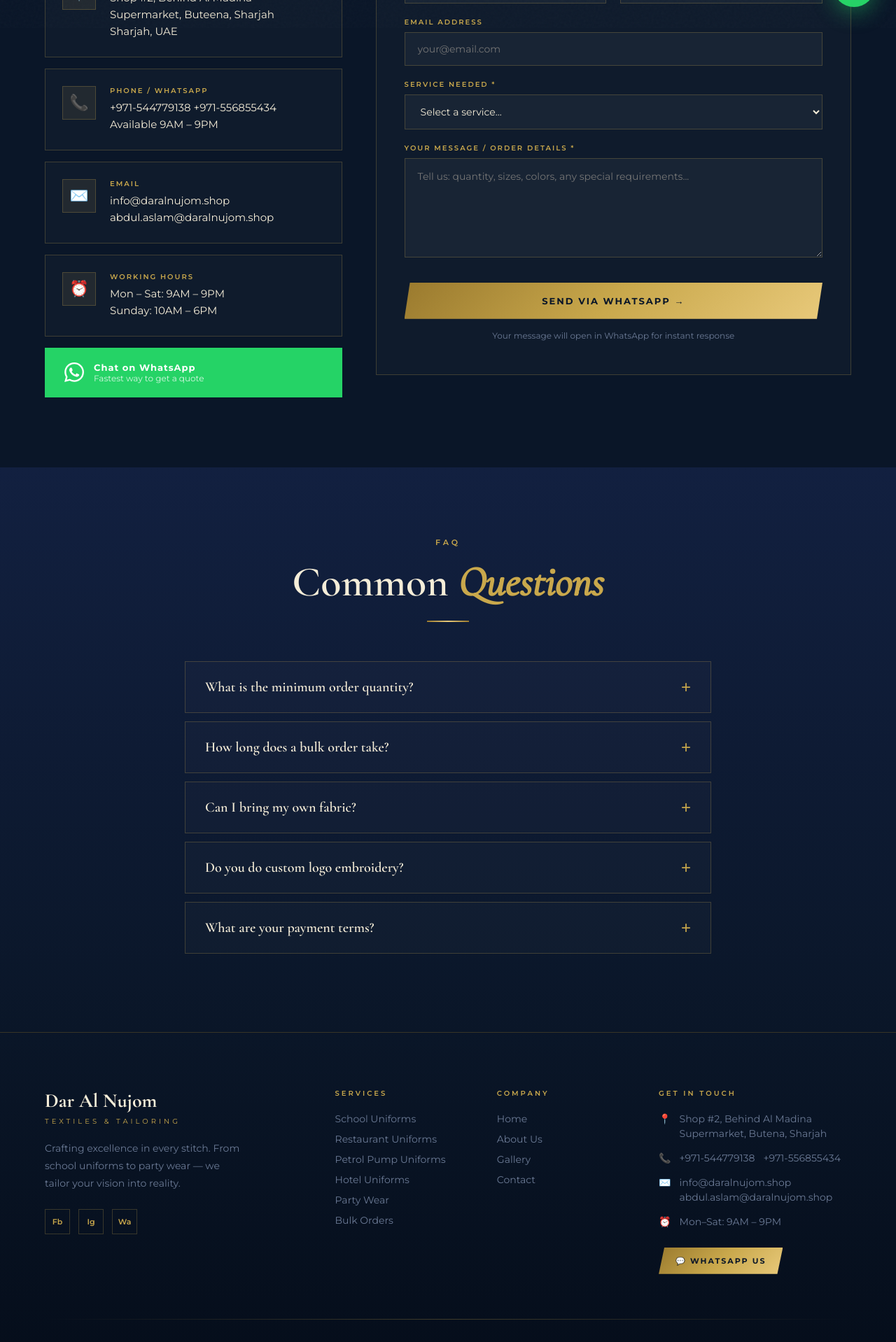
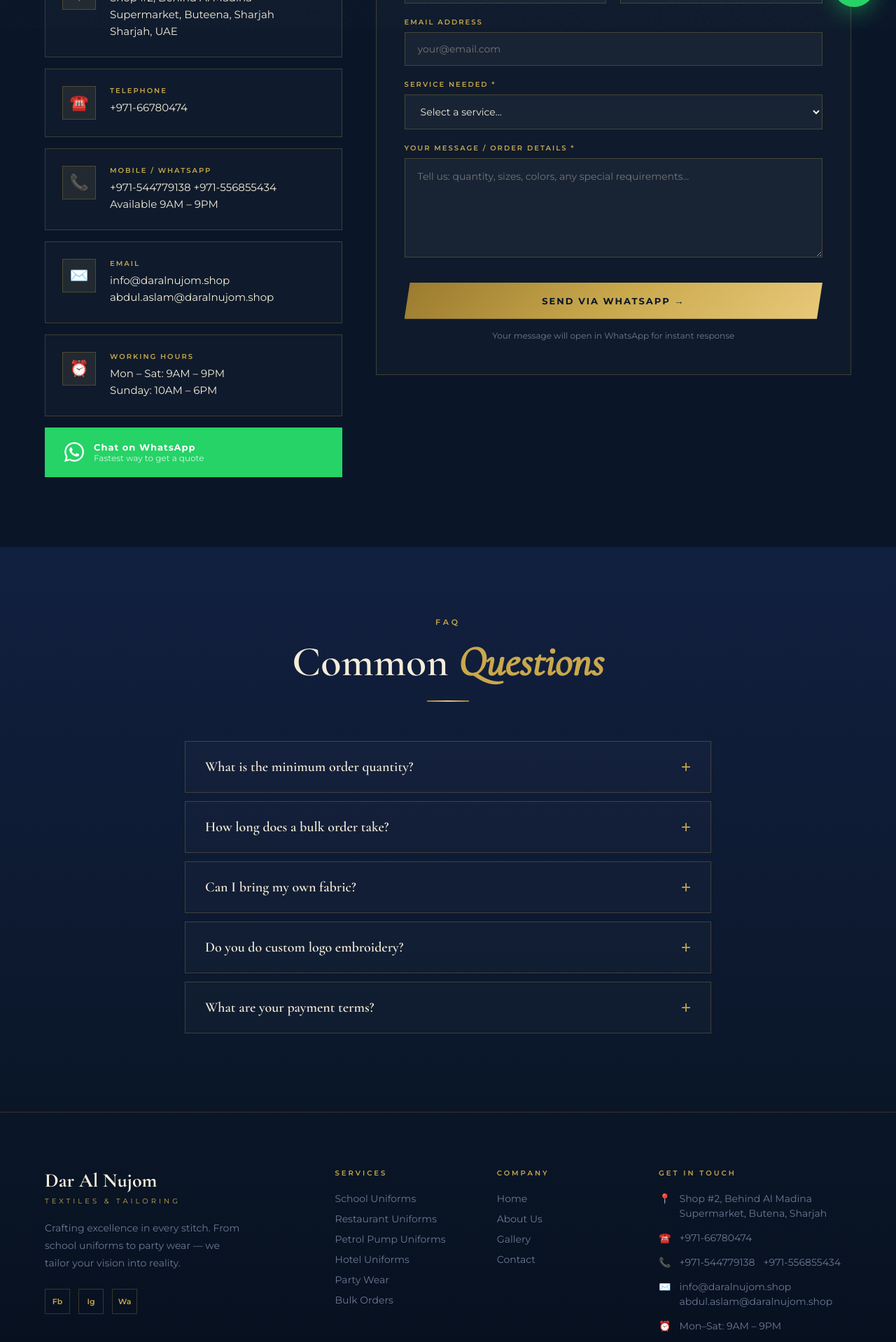
Before and after one commit to zafar26/Daralnujoom, a Next.js app: page /contact in a window 1280 px wide. Shown: the part 760-2678 px from the top of the page at 70% size. Built offline with nearby package versions, Linux system fonts and the light colour scheme.

Commit message:
Added TElephone Info

```diff
--- a/components/Footer.js
+++ b/components/Footer.js
@@ -149,6 +149,7 @@
             </div>
             {[
               { icon: '📍', text: 'Shop #2, Behind Al Madina Supermarket, Butena, Sharjah' },
+              { 'icon': '☎️', 'text' : '+971-66780474'},
               { icon: '📞', text: '+971-544779138, +971-556855434' },
               { icon: '✉️', text: 'info@daralnujom.shop' },
               { icon: '⏰', text: 'Mon–Sat: 9AM – 9PM' },
@@ -178,8 +179,16 @@
                         <a href="mailto:abdul.aslam@daralnujom.shop" style={{ color: 'inherit', textDecoration: 'none' }}> abdul.aslam@daralnujom.shop</a>
                       </span>
                     </>
-                    : (<span style={{ color: 'var(--text-muted)', fontSize: '14px', lineHeight: 1.5 }}>{text}</span>)
-                  )}
+
+                    :
+                    (icon == "☎️" ?
+                    <>
+                      <span style={{ color: 'var(--text-muted)', fontSize: '14px', lineHeight: 1.5 }}>
+                        <a href="tel:+971-66780474" style={{ color: 'inherit', textDecoration: 'none' }}>+971-66780474</a>
+                      </span>
+                    </>
+                     :(<span style={{ color: 'var(--text-muted)', fontSize: '14px', lineHeight: 1.5 }}>{text}</span>)
+                  ))}
               </div>
             ))}
             <a
--- a/pages/contact.js
+++ b/pages/contact.js
@@ -116,7 +116,8 @@
 
                 {[
                   { icon: '📍', title: 'Location', lines: ['Shop #2, Behind Al Madina Supermarket, Buteena, Sharjah', 'Sharjah, UAE'] },
-                  { icon: '📞', title: 'Phone / WhatsApp', lines: ['+971-544779138, +971-556855434', 'Available 9AM – 9PM'] },
+                  { 'icon': '☎️', title: 'Telephone', 'lines' : ['+971-66780474']},
+                  { icon: '📞', title: 'Mobile / WhatsApp', lines: ['+971-544779138, +971-556855434', 'Available 9AM – 9PM'] },
                   { icon: '✉️', title: 'Email', lines: ['info@daralnujom.shop'] },
                   { icon: '⏰', title: 'Working Hours', lines: ['Mon – Sat: 9AM – 9PM', 'Sunday: 10AM – 6PM'] },
                 ].map((info) => (
@@ -150,7 +151,7 @@
                       {info.lines.map((line) => (
                         <div key={line} style={{ color: 'var(--cream)', fontSize: '15px', lineHeight: 1.6 }}>{
 
-                          line.startsWith('+971') ? (
+                          line.startsWith('+971') && info.icon == '📞' ? (
                             <>
                               <a href="tel:+971-544779138" style={{ color: 'inherit', textDecoration: 'none' }}>+971-544779138 </a>
 
@@ -159,6 +160,12 @@
                             </>
                           ) :
 
+                          line.startsWith('+971') && info.icon == '☎️' ? (
+                            <>
+                              <a href="tel:+971-66780474" style={{ color: 'inherit', textDecoration: 'none' }}> +971-66780474</a>
+
+                            </>)
+                            :
                           info.title == 'Email' ?
                             <>
                               <a href="mailto:info@daralnujom.shop" style={{ color: 'inherit', textDecoration: 'none' }}> info@daralnujom.shop </a>
--- a/pages/index.js
+++ b/pages/index.js
@@ -184,7 +184,7 @@
                   marginBottom: '40px',
                 }}
               >
-                Premium tailoring for <strong style={{ color: 'var(--cream)' }}>school uniforms</strong>, restaurant staff, petrol pump crews, party wear & bulk institutional orders. Delivered on time, every time.
+                Premium tailoring for <strong style={{ color: 'var(--cream)' }}>school uniforms</strong>, restaurant staff, petrol pump crews, party wear & bulk institutional orders across Dubai, Sharjah, Ras al Khaimah, Fujairah & the whole UAE. Delivered on time, every time.
               </motion.p>
 
               <motion.div
```
